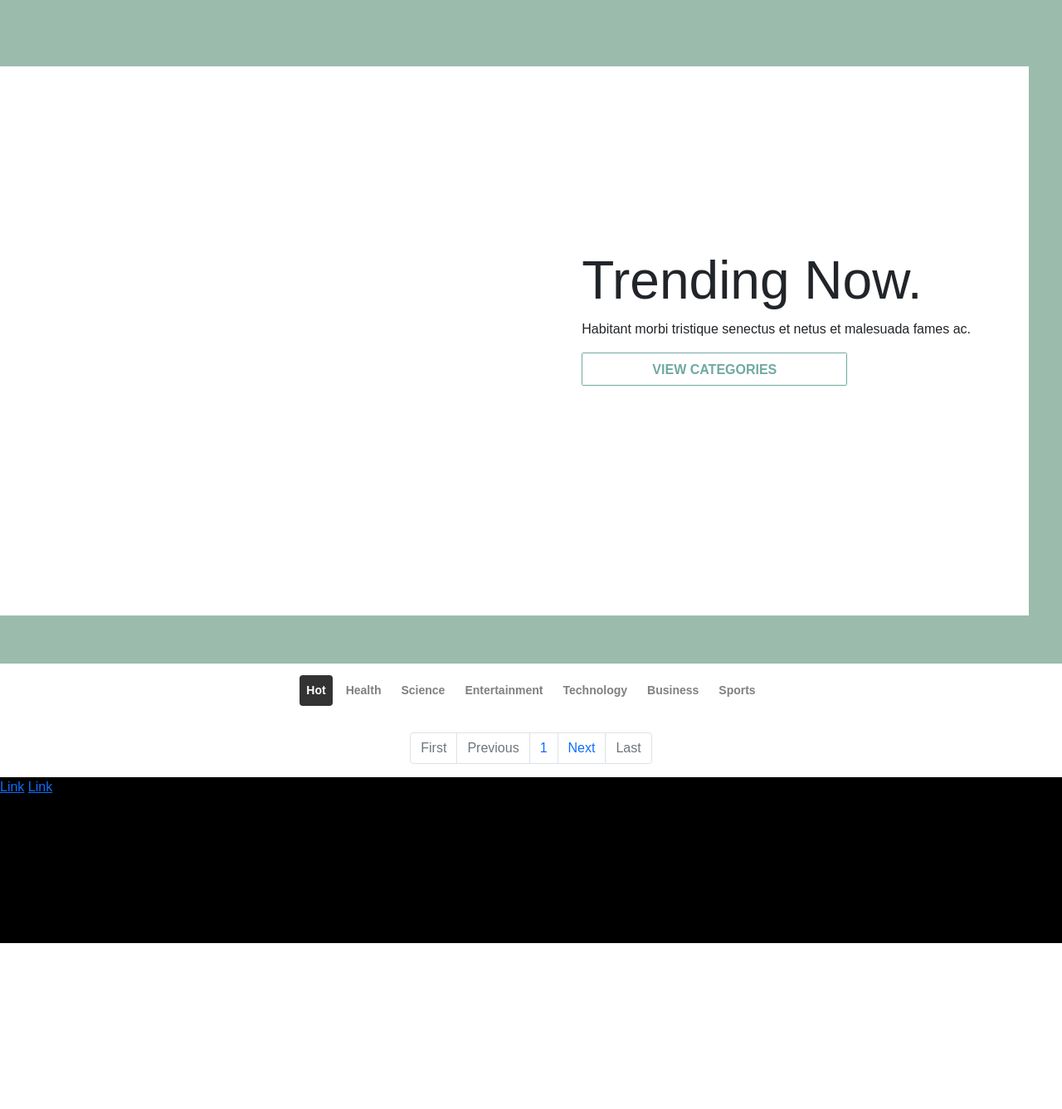
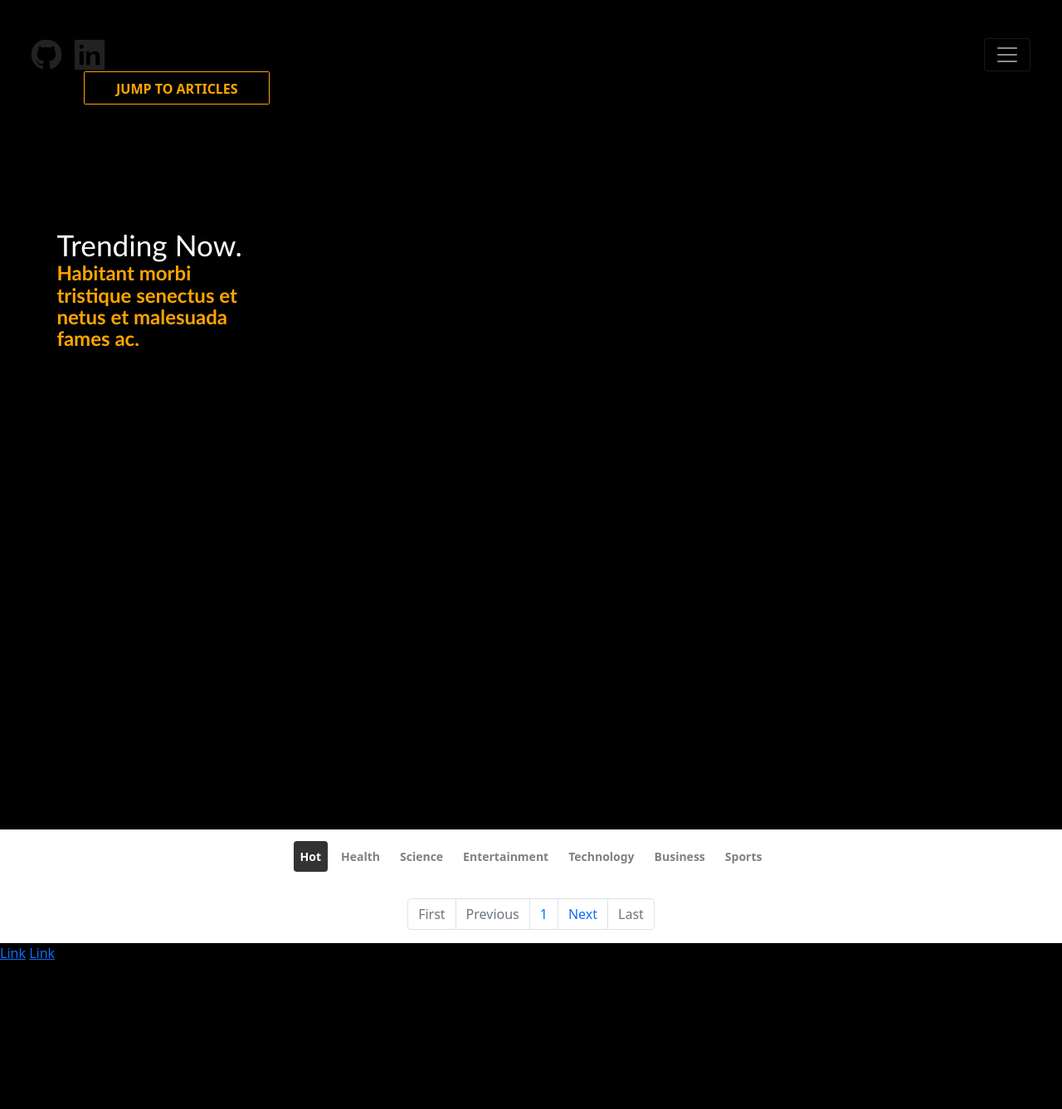
Before and after one commit to lieuk1/News-Web-App, a Flask app: page / in a window 1280 px wide. Shown: the whole page at 83% size. Before the commit the page ends 1137 px from the top, so only its background shows below. Run offline with Flask 2, Linux system fonts and the light colour scheme; data that the repository does not hold is empty.

Commit message:
Style new landing page

```diff
--- a/static/css/home.css
+++ b/static/css/home.css
@@ -2,81 +2,116 @@ html, body {
   height: 100%;
   width: 100%;
   margin: 0;
-  font-family: Arial, Helvetica, sans-serif;
+  --font-h: "Limelight", 'Trebuchet MS', 'Lucida Sans Unicode', 'Lucida Grande', 'Lucida Sans', Arial, sans-serif;
+  --font-art-h: 'Trebuchet MS', 'Lucida Sans Unicode', 'Lucida Grande', 'Lucida Sans', Arial, sans-serif;
+  --accent: orange;
 }
+
 .landing-container {
-  height: 100vh;
+  /* Landing page */
+  height: 1000px;
   width: 100%;
   position: relative;
   overflow: hidden;
-  /* background-image: url("../waves.svg"); */
-  background-size: cover;
-  background-position: center;
-  background-color: #9BBBAC;
+  background-color: black;
 }
 
-.accent-bg {
-  height: 662px;
-  width: 1240px;
-  background-color: white;
+.navbar .container-fluid {
+  /* Navbar at top of landing page */
+  padding: 38px;
+}
+.navbar-toggler.burger-menu {
+  /* Navbar menu icon */
+  display: block;
+}
+.nav-item.logo-link {
+  /* Navbar logo icon links */
+  display: inline-block;
+  margin: 0 12px 0 0;
+}
+.nav-item.logo-link img {
+  /* Navbar logo icon images */
+  width: 36px;
+}
+
+.land-main {
+  /* Landing page left column*/
+  height: 100%;
+  width: 100%;
+  display: flex;
+  justify-content: center;
+  position: relative;
+}
+.land-text {
   position: absolute;
-  top: 80px;
-  bottom: 0;
-  left: 0;
+  width: 72%;
+  top: 142px;
 }
-.featured {
-  width: 600px;
-  overflow: hidden;
-  position: absolute;
-  top: 0;
-  left: 100px;
-  margin-top: 40px;
+.land-title {
+  font-family: var(--font-h);
+  font-size: 2.2em;
+  color: white;
 }
-.ft-content {
+.land-desc {
+  font-family: var(--font-art-h);
+  font-weight: bold;
+  font-size: 1.5em;
+  line-height: 1.1em;
+  width: 80%;
+  color: var(--accent);
+}
+.land-title, .land-desc {
+  margin: 0;
+  padding: 0;
+}
+
+.row.landing-articles {
+  /* Landing page articles on right column */
+  margin-right: 20px;
+}
+.land-article {
+  padding: 2px;
+}
+.card.ft-content {
+  background-color: transparent;
+  margin-bottom: 30px;
   border: 0;
 }
-.ft-content p {
+.card.ft-content p {
   margin: 0;
   margin-left: 14px;
   padding: 0;
   overflow: hidden;
+}
+.ft-title, .ft-title strong {
+  font-family: var(--font-art-h);
+  font-size: 24px;
+  color: white;
+  line-height: 1.1em;
+  overflow: hidden;
+  /* Max title lines */
   display: -webkit-box;
-  -webkit-line-clamp: 3;
+  -webkit-line-clamp: 2;
   -webkit-box-orient: vertical;
 }
-.ft-title {
-  font-family: "Limelight", Arial, Helvetica, sans-serif;
-  font-size: 28px;
-  line-height: 1.3em;
-}
-.ft-src, .ft-desc {
-  font-family: 'Trebuchet MS', 'Lucida Sans Unicode', 'Lucida Grande', 'Lucida Sans', Arial, sans-serif;
-  font-size: 13px;
+.ft-src {
+  font-family: var(--font-art-h);
+  color: var(--accent);
+  font-size: 16px;
 }
 
-.main {
+.btn-container {
   position: absolute;
-  top: 300px;
-  right: 110px;
+  bottom: 16%;
 }
-.main h1, .main p {
-  position: relative;
-  z-index: 1;
-}
-.main h1 {
-  font-family: "Limelight", Arial, Helvetica, sans-serif;
-  font-size: 64px;
-}
-
 .btn-container ul {
   list-style-type: none;
   margin: 0;
   padding: 0;
 }
 .btn-container ul li {
-  /* Buttons */
-  /* --accent: white; */
-  --accent: #70a9a1;
+  /* Landing page button */
+  --accent: orange;
   display: inline-block;
   border: 0.1em solid var(--accent);
   border-radius: 0.1em;
@@ -84,7 +119,7 @@ html, body {
   text-transform: uppercase;
   text-align: center;
   line-height: 2.5em;
-  width: 20em;
+  width: 14em;
   height: 2.5em;
   font-size: 16px;
   font-weight: bold;
--- a/templates/home.html
+++ b/templates/home.html
@@ -11,15 +11,35 @@
   <title>{{ title }}</title>
 </head>
 <body>
-    <div class="landing-container container-fluid">
-        <div class="main">
-            <h1>Trending Now.</h1>
-            <p>Habitant morbi tristique senectus et netus et malesuada fames ac.</p>
-            <!-- Button for trending headlines -->
+  <div class="landing-container">
+    <nav class="navbar navbar-expand-lg navbar-dark">
+      <div class="container-fluid">
+        <div class="logos me-auto">
+          <a class="nav-item logo-link" href="#">
+            <img src="../static/GitHub-Mark-64px.png" />
+          </a>
+          <a class="nav-item logo-link" href="#">
+            <img src="../static/In-64.png" />
+          </a>
+        </div>
+        <button class="navbar-toggler burger-menu ms-auto" type="button" data-bs-toggle="collapse" data-bs-target="#navbarText" aria-controls="navbarText" aria-expanded="false" aria-label="Toggle navigation">
+          <span class="navbar-toggler-icon"></span>
+        </button>
+      </div>
+    </nav>
+
+    <div class="container-fluid">
+      <div class="row">
+        <div class="col-4">
+          <div class="land-main">
+            <div class="land-text">
+              <h1 class="land-title">Trending Now.</h1>
+              <p class="land-desc">Habitant morbi tristique senectus et netus et malesuada fames ac.</p>
+            </div>
             <div class="btn-container">
               <ul>
                 <li id="trending-btn" value="trending-btn" onclick="">
-                        View categories
+                  Jump to articles
                   <!-- Number of span equals number of bubbles that appear on hover -->
                   <span></span><span></span>
                   <span></span><span></span>
@@ -27,20 +47,20 @@
               </ul>
             </div>
           </div>
-        <div class="accent-bg">
+        </div>
+        <div class="col-8">
+          <div class="row row-cols-1 row-cols-sm-1 row-cols-md-2 landing-articles">
             {% for article in articles.get("general").items %}
-            {% if loop.index == 12 %}
-            <div class="featured">
+              {% if loop.index <= 4 %}
+              <div class="land-article">
                 <div class="card ft-content">
                   <div class="card-body">
-                        <!-- <p id="publish-date">{{ article.publish_date }}</p> -->
                     <p class="ft-title"><strong>{{ article.title }}</strong></p>
-                        <p class="ft-src text-muted">{{ article.source }}</p>
+                    <p class="ft-src">{{ article.source }}</p>
                     <div class="ft-img">
                       <img src="{{ article.url_to_image }}" alt=" " />
                       <span></span>
                     </div>
-                        <p class="ft-desc">{{ article.description }}</p>
                   </div>
                   <a href="{{ article.url }}" target="_blank" rel="noopener noreferrer">
                     <span></span>
@@ -51,6 +71,10 @@
             {% endfor %}
           </div>
         </div>
+      </div>
+    </div>
+  </div>
+
   <div id="categ-btns-container" class="categ-btns-container">
     <ul class="nav nav-pills justify-content-center" id="myTab" role="tablist">
       <li class="nav-item" role="presentation">
@@ -76,6 +100,7 @@
       </li>
     </ul>
   </div>
+
   <div class="tab-content" id="myTabContent">
     {% for c in categories %}
     {% if loop.first %}
@@ -87,6 +112,7 @@
     </div>
     {% endfor %}
   </div>
+
   <nav aria-label="page-nav">
     <ul class="pagination justify-content-center" data-current-pg="{{ page }}">
       {% if page != 1 %}
@@ -110,6 +136,7 @@
       <li class="page-item disabled"><a class="page-link">Last</a></li>
     </ul>
   </nav>
+
   <div class="footer-container">
     <a href="/">Link</a>
     <a href="/">Link</a>
```
Also changed, not shown: other parts of static/css/home.css (+4 -150 lines), static/GitHub-Mark-64px.png (added), static/In-64.png (added). Lines whose indentation alone changed are shown as unchanged.
